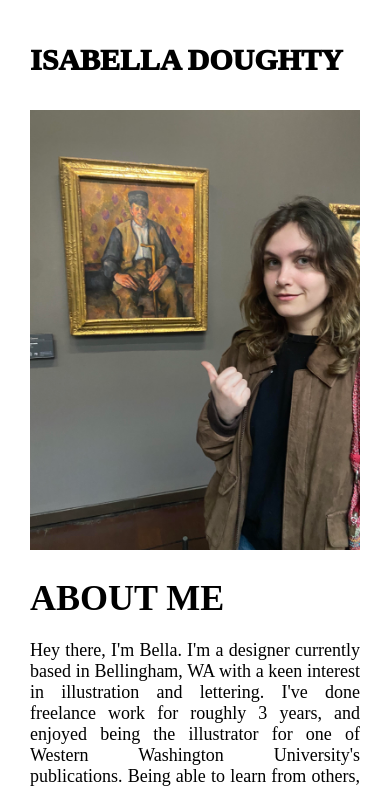
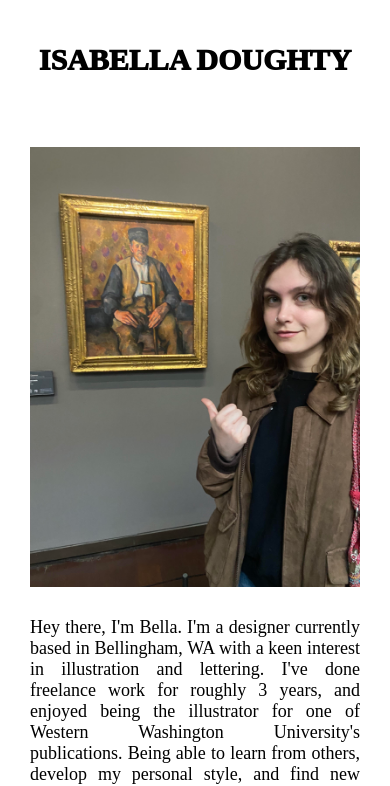
Before and after one commit to ryanpitts/bella-portfolio, a plain HTML site: page about.html in a window 390 px wide. Shown: the part 53-839 px from the top of the page. Drawn offline with Linux system fonts and the light colour scheme; a web font is replaced by a local one.

Commit message:
update styles

```diff
--- a/about.html
+++ b/about.html
@@ -29,7 +29,6 @@
 			<img src="images/me_1.jpg"/>
 
 			<div class="body-me">
-				<h1 class="heading-me">ABOUT ME</h1>
 
 				<p>Hey there, I'm Bella. I'm a designer currently based in Bellingham, WA with a keen interest in illustration and lettering. I've done freelance work for roughly 3 years, and enjoyed being the illustrator for one of Western Washington University's publications. Being able to learn from others, develop my personal style, and find new ways to implement creativity in my life are just some of the things I love about working in design.</p>
 
--- a/css/style.css
+++ b/css/style.css
@@ -15,22 +15,18 @@ body {
 
 .topnav {
 	background-color: white;
+	position: fixed;
 	overflow: hidden;
 	top: 0;
 	width: 100%;
 	z-index: 1;
 }
 	.topnav a {
-		float: left;
 		color: #000000;
 		text-align: center;
-		padding: 25px 16px;
 		text-decoration: none;
-		font-size: 15px;
 		font-weight: 950;
 		font-family: 'peridot-pe-variable';
-	}
-	.topnav a {
 		float: right;
 		font-size: 20px;
 		padding: 25px 25px;
@@ -58,6 +54,7 @@ body {
 		position: relative;
 		display: inline-block;
 	}
+
 	.image-container img {
 		width: 100%;
 		height: 100%;
@@ -97,7 +94,7 @@ body {
 		display: grid;
 		grid-template-columns: repeat(3, 1fr);
 		grid-template-rows: auto;
-		padding: 0 30px;
+		padding: 120px 30px 0;
 	}
 
 	.sgrid > * {
@@ -124,7 +121,7 @@ body {
 
 .container-about {
 	width: 100%;
-	padding: 10px 30px;
+	padding: 120px 30px 10px;
 }
 
 .container-about img {
@@ -143,6 +140,9 @@ body {
 	width: 55%;
 }
 
+.container-about .body-me p:first-child {
+	margin-top: 0;
+}
 .container-about .heading-me {
 	font-size: 36px;
 	font-variation-settings: "ital" 0, "wdth" 100, "wght" 950;
@@ -157,7 +157,7 @@ body {
 
 .container {
 	width: 100%;
-	padding: 10px 30px;
+	padding: 120px 30px 0;
 }
 
 .container .heading {
@@ -165,6 +165,7 @@ body {
 	font-variation-settings: "ital" 0, "wdth" 100, "wght" 950;
 	font-family: 'peridot-pe-variable';
 	padding-bottom: 5px;
+	text-align: center;
 }
 
 .container .body {
@@ -174,8 +175,9 @@ body {
 	padding-bottom: 75px;
 	padding-left: 20px;
 	padding-right: 20px;
-	width: 50%;
+	width: 60%;
 	text-align: justify;
+	margin: 0 auto;
 }
 
 
@@ -218,6 +220,17 @@ body {
 	}
 }
 
+@media only screen and (max-width: 580px){
+	.container-about, .container {
+		padding-top: 200px;
+	}
+	.topnav-title a {
+		float: none;
+		clear: both;
+		display: block;
+	}
+}
+
 @media only screen and (max-width: 480px){
 	.container-about img, .container-about .body-me {
 		float: none;
@@ -226,6 +239,12 @@ body {
 	}
 	.container-about img {
 		margin-bottom: 30px;
+	}
+	.topnav-title {
+		text-align: center;
+		display: block;
+	}
+	.topnav-title a {
 	}
 }
 
```
